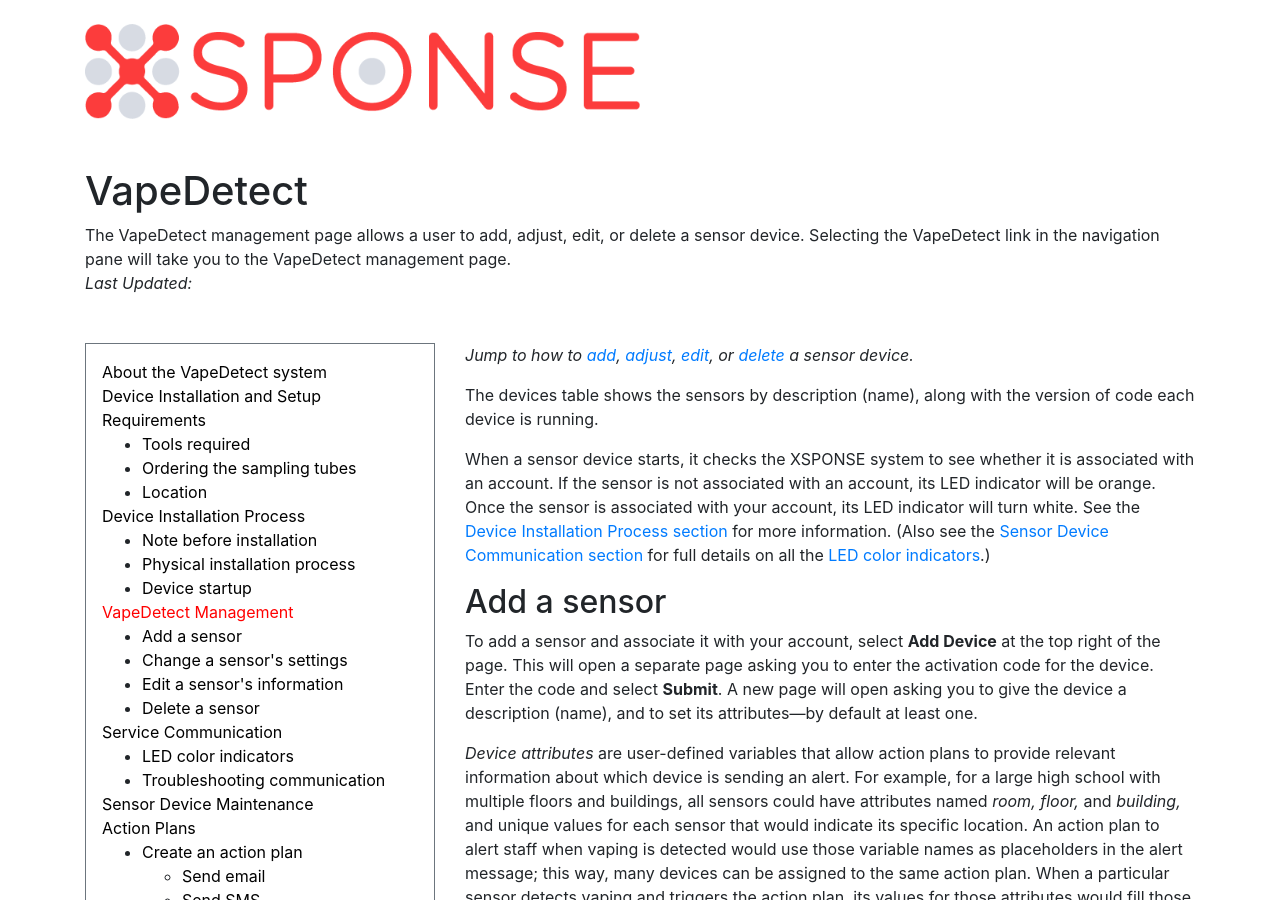
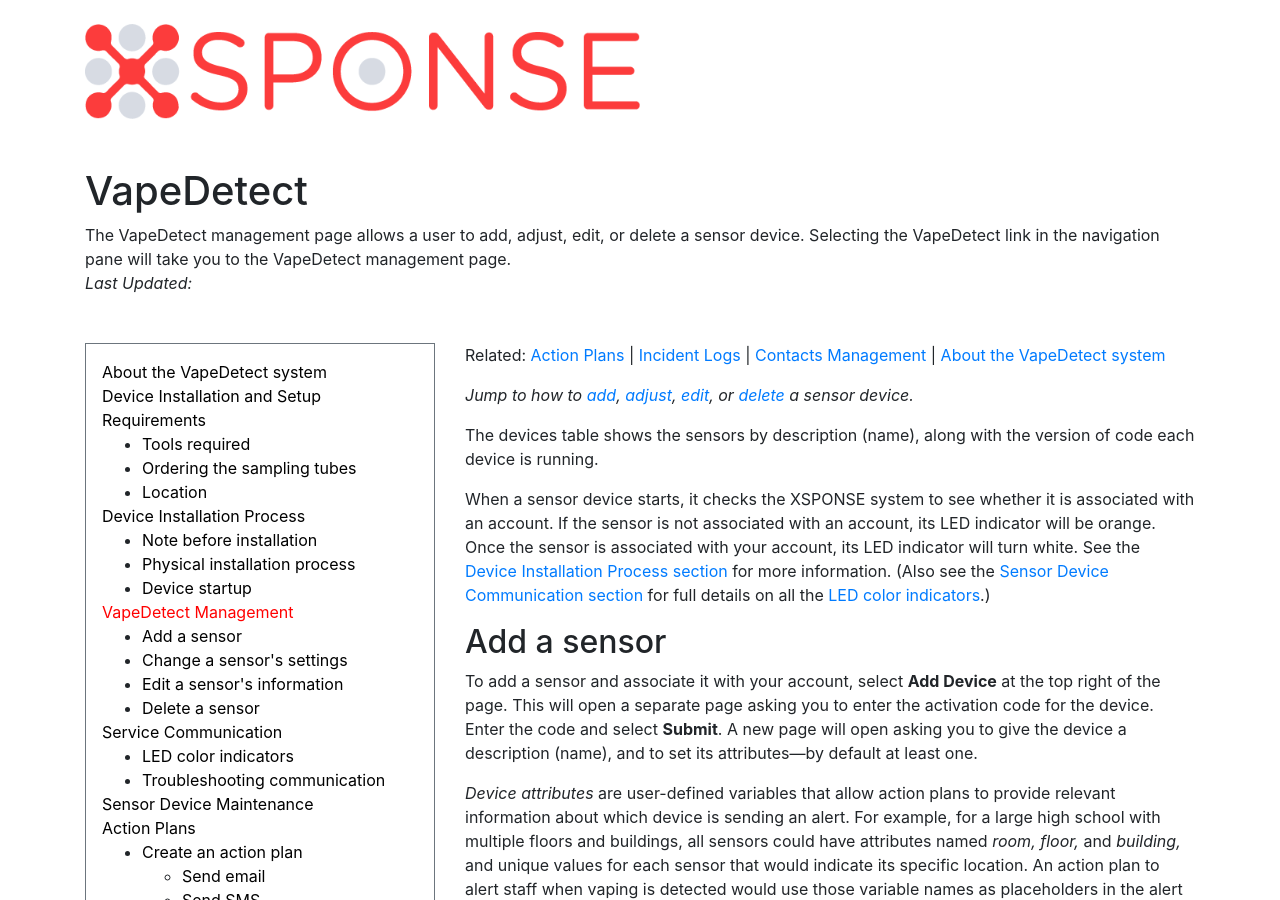
Before and after one commit to NrsSystems/docs, a Jekyll site: the page built from vape-detect/vapedetect-management.md, in a window 1280 px wide and 900 px high. Built offline with Jekyll 4.4.1, drawn with Linux system fonts in a browser that asks for light colours; our own code applies the rules of GitHub Pages for plain Markdown files.

Commit message:
Update vapedetect-management.md
Added the page-top links to related topics.

```diff
--- a/vape-detect/vapedetect-management.md
+++ b/vape-detect/vapedetect-management.md
@@ -2,6 +2,8 @@
 title: VapeDetect
 abstract: The VapeDetect management page allows a user to add, adjust, edit, or delete a sensor device. Selecting the VapeDetect link in the navigation pane will take you to the VapeDetect management page.
 ---
+Related: [Action Plans](../general-ops/action-plans.md) \| [Incident Logs](../general-ops/incident-logs.md) \| [Contacts Management](../general-ops/contacts-management.md) \| [About the VapeDetect system](about-vapedetect.md)
+
 *Jump to how to [add](vapedetect-management.md#add-a-sensor), [adjust](vapedetect-management.md#change-a-sensors-settings), [edit](vapedetect-management.md#edit-a-sensors-information), or [delete](vapedetect-management.md#delete-a-sensor) a sensor device.*
 
 The devices table shows the sensors by description (name), along with the version of code each device is running.
```
